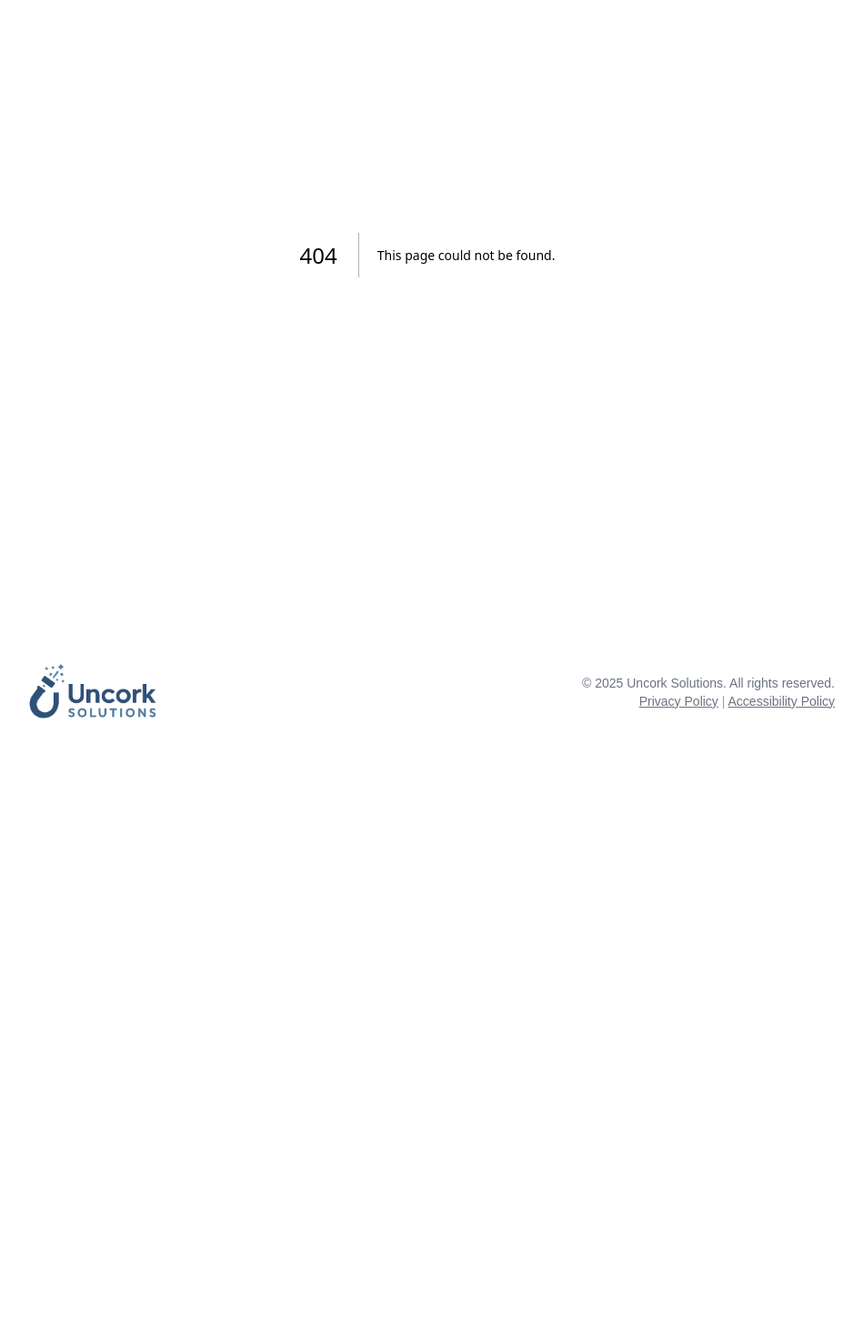
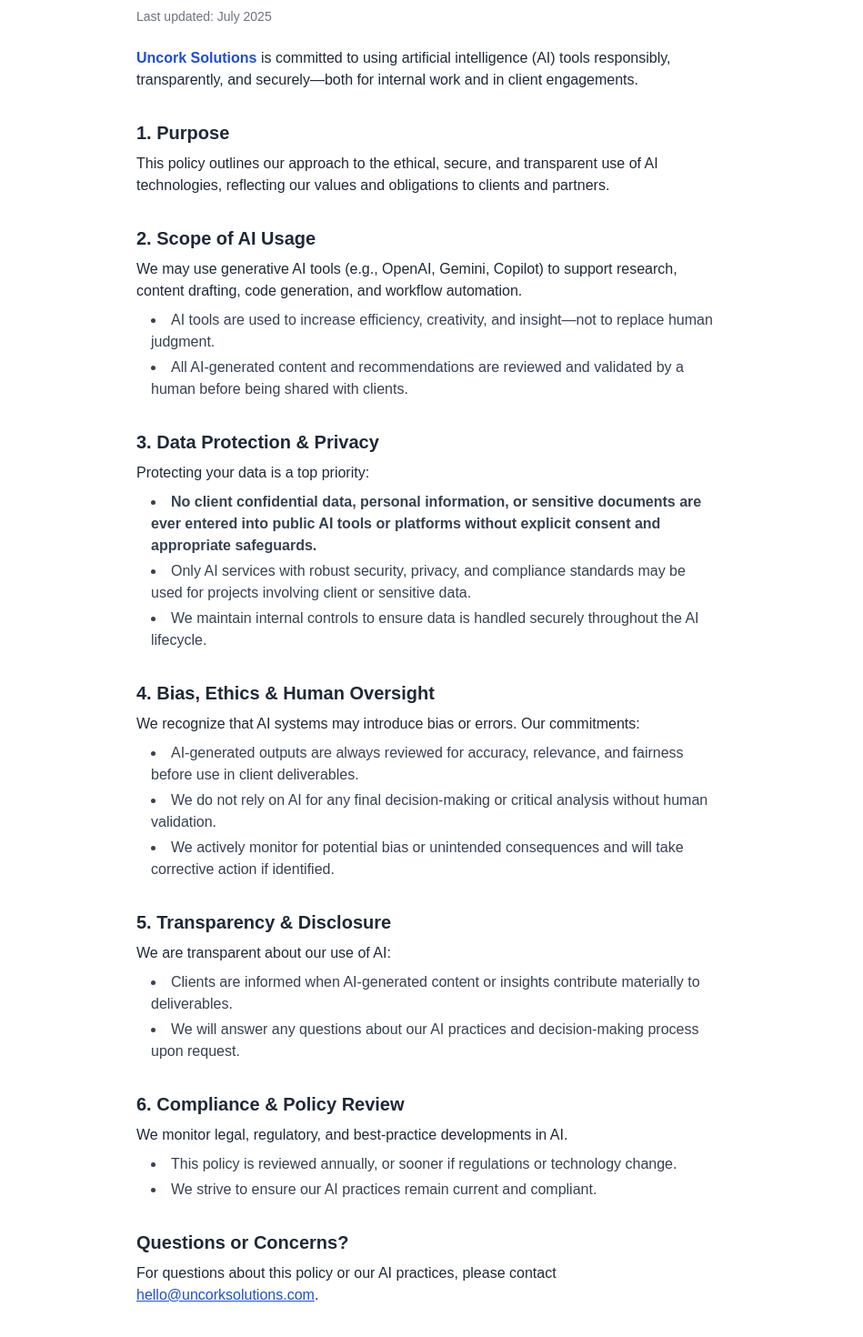
Before and after one commit to toviuncorksolutions/uncorksolutions-site, a Next.js app: page /ai-policy in a window 1280 px wide. Before the commit this address had no page. Shown: the part 120-1590 px from the top of the page at 91% size, without its empty margins (170-1119 px from the left). Before the commit the page ends 945 px from the top, so only its background shows below. Built offline with nearby package versions, Linux system fonts and the light colour scheme; a web font is replaced by a local one.

Commit message:
Added AI Usage Policy

```diff
--- a/components/Footer.js
+++ b/components/Footer.js
@@ -26,6 +26,8 @@ export default function Footer() {
           <br />
           <Link href="/privacy-policy" className="underline hover:text-blue-700">Privacy Policy</Link>
           <span aria-hidden="true" className="text-gray-400"> | </span>
+          <Link href="/ai-policy" className="underline hover:text-blue-700">AI Usage Policy</Link>
+          <span aria-hidden="true" className="text-gray-400"> | </span>
           <Link href="/accessibility-policy" className="underline hover:text-blue-700">Accessibility Policy</Link>
         </div>
       </div>
--- /dev/null
+++ b/pages/ai-policy.js
@@ -0,0 +1,159 @@
+import Head from 'next/head';
+
+export default function AiPolicy() {
+  return (
+    <>
+      <Head>
+        <title>AI Usage Policy – Uncork Solutions</title>
+        <meta
+          name="description"
+          content="Read Uncork Solutions' policy for responsible, secure, and ethical use of AI tools. Learn how we safeguard client data and maintain transparency."
+        />
+        <link rel='canonical' href='https://www.uncorksolutions.com/ai-policy' />
+        <link rel='icon' href='/favicon.ico' />
+        <meta property='og:type' content='website' />
+        <meta property='og:title' content='AI Usage Policy – Uncork Solutions' />
+        <meta property='og:description' content='How Uncork Solutions uses AI responsibly and safeguards your data.' />
+        <meta property='og:url' content='https://www.uncorksolutions.com/ai-policy' />
+        <meta property='og:image' content='https://www.uncorksolutions.com/uncork-solutions-logo.png' />
+        <meta name='twitter:card' content='summary' />
+        <meta name='twitter:title' content='AI Usage Policy – Uncork Solutions' />
+        <meta name='twitter:description' content='Read about responsible and transparent use of AI at Uncork Solutions.' />
+        <meta name='twitter:image' content='https://www.uncorksolutions.com/uncork-solutions-logo.png' />
+        <script
+          type='application/ld+json'
+          dangerouslySetInnerHTML={{
+            __html: JSON.stringify({
+              '@context': 'https://schema.org',
+              '@type': 'Organization',
+              name: 'Uncork Solutions',
+              url: 'https://www.uncorksolutions.com',
+              logo: 'https://www.uncorksolutions.com/uncork-solutions-logo.png',
+              sameAs: ['https://www.linkedin.com/company/uncorksolutions'],
+            }),
+          }}
+        />
+      </Head>
+
+      <a
+        href="#main-content"
+        className="sr-only focus:not-sr-only absolute left-0 top-0 bg-white text-blue-700 p-2 z-50"
+        tabIndex={0}
+      >
+        Skip to main content
+      </a>
+
+      <main
+        id="main-content"
+        role="main"
+        className="font-sans text-gray-800 w-full min-h-screen px-4 py-16 max-w-2xl mx-auto"
+      >
+        <h1 className="text-3xl md:text-4xl font-extrabold mb-6 text-blue-700">AI Usage Policy</h1>
+        <div className="text-sm text-gray-500 mb-6">Last updated: July 2025</div>
+
+        <section className="mb-8">
+          <p>
+            <span className="font-semibold text-blue-700">Uncork Solutions</span> is committed to using artificial intelligence (AI) tools responsibly, transparently, and securely—both for internal work and in client engagements.
+          </p>
+        </section>
+
+        <section className="mb-8">
+          <h2 className="text-xl font-bold mb-2">1. Purpose</h2>
+          <p>
+            This policy outlines our approach to the ethical, secure, and transparent use of AI technologies, reflecting our values and obligations to clients and partners.
+          </p>
+        </section>
+
+        <section className="mb-8">
+          <h2 className="text-xl font-bold mb-2">2. Scope of AI Usage</h2>
+          <p>
+            We may use generative AI tools (e.g., OpenAI, Gemini, Copilot) to support research, content drafting, code generation, and workflow automation.
+          </p>
+          <ul className="list-disc list-inside ml-4 mt-2 text-gray-700 space-y-1">
+            <li>AI tools are used to increase efficiency, creativity, and insight—not to replace human judgment.</li>
+            <li>All AI-generated content and recommendations are reviewed and validated by a human before being shared with clients.</li>
+          </ul>
+        </section>
+
+        <section className="mb-8">
+          <h2 className="text-xl font-bold mb-2">3. Data Protection & Privacy</h2>
+          <p>
+            Protecting your data is a top priority:
+          </p>
+          <ul className="list-disc list-inside ml-4 mt-2 text-gray-700 space-y-1">
+            <li>
+              <span className="font-semibold">No client confidential data, personal information, or sensitive documents are ever entered into public AI tools or platforms without explicit consent and appropriate safeguards.</span>
+            </li>
+            <li>
+              Only AI services with robust security, privacy, and compliance standards may be used for projects involving client or sensitive data.
+            </li>
+            <li>
+              We maintain internal controls to ensure data is handled securely throughout the AI lifecycle.
+            </li>
+          </ul>
+        </section>
+
+        <section className="mb-8">
+          <h2 className="text-xl font-bold mb-2">4. Bias, Ethics & Human Oversight</h2>
+          <p>
+            We recognize that AI systems may introduce bias or errors. Our commitments:
+          </p>
+          <ul className="list-disc list-inside ml-4 mt-2 text-gray-700 space-y-1">
+            <li>
+              AI-generated outputs are always reviewed for accuracy, relevance, and fairness before use in client deliverables.
+            </li>
+            <li>
+              We do not rely on AI for any final decision-making or critical analysis without human validation.
+            </li>
+            <li>
+              We actively monitor for potential bias or unintended consequences and will take corrective action if identified.
+            </li>
+          </ul>
+        </section>
+
+        <section className="mb-8">
+          <h2 className="text-xl font-bold mb-2">5. Transparency & Disclosure</h2>
+          <p>
+            We are transparent about our use of AI:
+          </p>
+          <ul className="list-disc list-inside ml-4 mt-2 text-gray-700 space-y-1">
+            <li>
+              Clients are informed when AI-generated content or insights contribute materially to deliverables.
+            </li>
+            <li>
+              We will answer any questions about our AI practices and decision-making process upon request.
+            </li>
+          </ul>
+        </section>
+
+        <section className="mb-8">
+          <h2 className="text-xl font-bold mb-2">6. Compliance & Policy Review</h2>
+          <p>
+            We monitor legal, regulatory, and best-practice developments in AI.
+          </p>
+          <ul className="list-disc list-inside ml-4 mt-2 text-gray-700 space-y-1">
+            <li>
+              This policy is reviewed annually, or sooner if regulations or technology change.
+            </li>
+            <li>
+              We strive to ensure our AI practices remain current and compliant.
+            </li>
+          </ul>
+        </section>
+
+        <section className="mb-10">
+          <h2 className="text-xl font-bold mb-2">Questions or Concerns?</h2>
+          <p>
+            For questions about this policy or our AI practices, please contact{' '}
+            <a
+              href="mailto:hello@uncorksolutions.com"
+              className="text-blue-700 underline focus:outline-2 focus:outline-blue-700"
+            >
+              hello@uncorksolutions.com
+            </a>.
+          </p>
+        </section>
+      </main>
+    </>
+  );
+}
--- a/pages/privacy-policy.js
+++ b/pages/privacy-policy.js
@@ -124,6 +124,22 @@ export default function PrivacyPolicy() {
         </section>
 
         <section className="mb-8">
+          <h2 className="text-xl font-bold mb-2">8. AI Usage</h2>
+          <p>
+            Uncork Solutions uses artificial intelligence (AI) tools in select services to enhance efficiency and quality.
+            We are committed to the responsible and ethical use of AI.
+            To learn more about how we use AI, protect your data, and maintain transparency,
+            please see our{' '}
+            <a
+                href="/ai-policy"
+                className="text-blue-700 underline focus:outline-2 focus:outline-blue-700"
+            >
+            AI Usage Policy
+            </a>.
+          </p>
+        </section>
+
+        <section className="mb-8">
           <h2 className="text-xl font-bold mb-2">7. Changes to This Policy</h2>
           <p>
             Any updates to our privacy practices will be posted on this page. Please check back periodically for the latest information.
```
